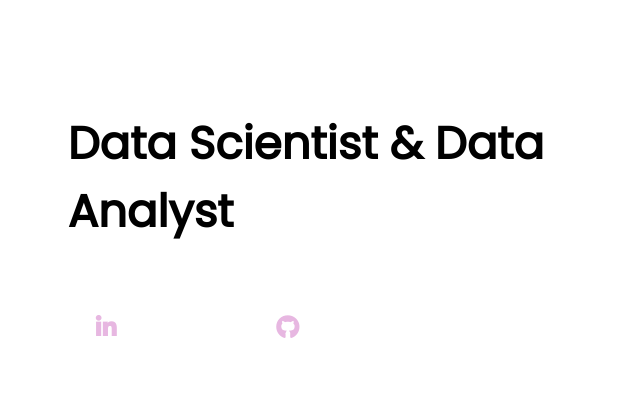
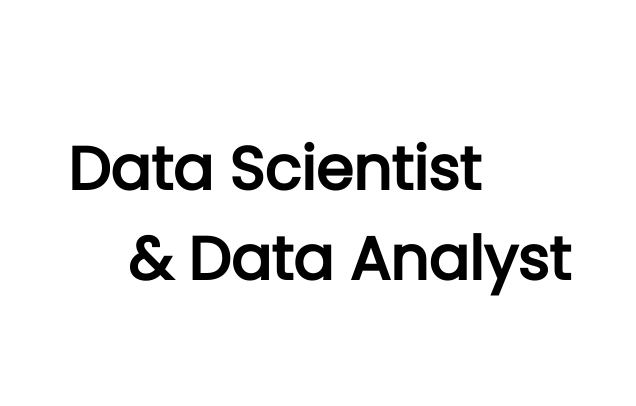
Before and after one commit to alwayssaltyourpasta/website.github.io, a plain HTML site: page index.html in a window 1280 px wide. Shown: the part 184-590 px from the top of the page, 0-636 px from the left. Drawn offline with nearby package versions, Linux system fonts and the light colour scheme.

Commit message:
title change

```diff
--- a/index.css
+++ b/index.css
@@ -115,7 +115,7 @@ header table {
     padding:0px 8%;
 }
 #about h1 {
-    font-size:45px;
+    font-size:60px;
     word-wrap:break-word;
 }
 #about table {
--- a/index.html
+++ b/index.html
@@ -34,13 +34,7 @@
     <table id="top_part">
         <tr>
             <td id="about" class="animated slideInLeft" style="animation-delay:2s;">
-                <h1>Data Scientist & Data Analyst</h1>
-                <table>
-                    <tr>
-                        <td><a href="https://www.linkedin.com/in/aleksandra-kaczmarska/" class="social"><i class="fab fa-linkedin-in"></i></a></td>
-                        <td><a href="https://github.com/alwayssaltyourpasta" class="social"><i class="fab fa-github"></i></a></td>
-                    </tr>
-                </table>
+                <h1>Data Scientist <br> &emsp;& Data Analyst</h1>
             </td>
             <td id="rightImage" class="animated jackInTheBox" style="animation-delay:2.2s;"></td>
         </tr>
```
